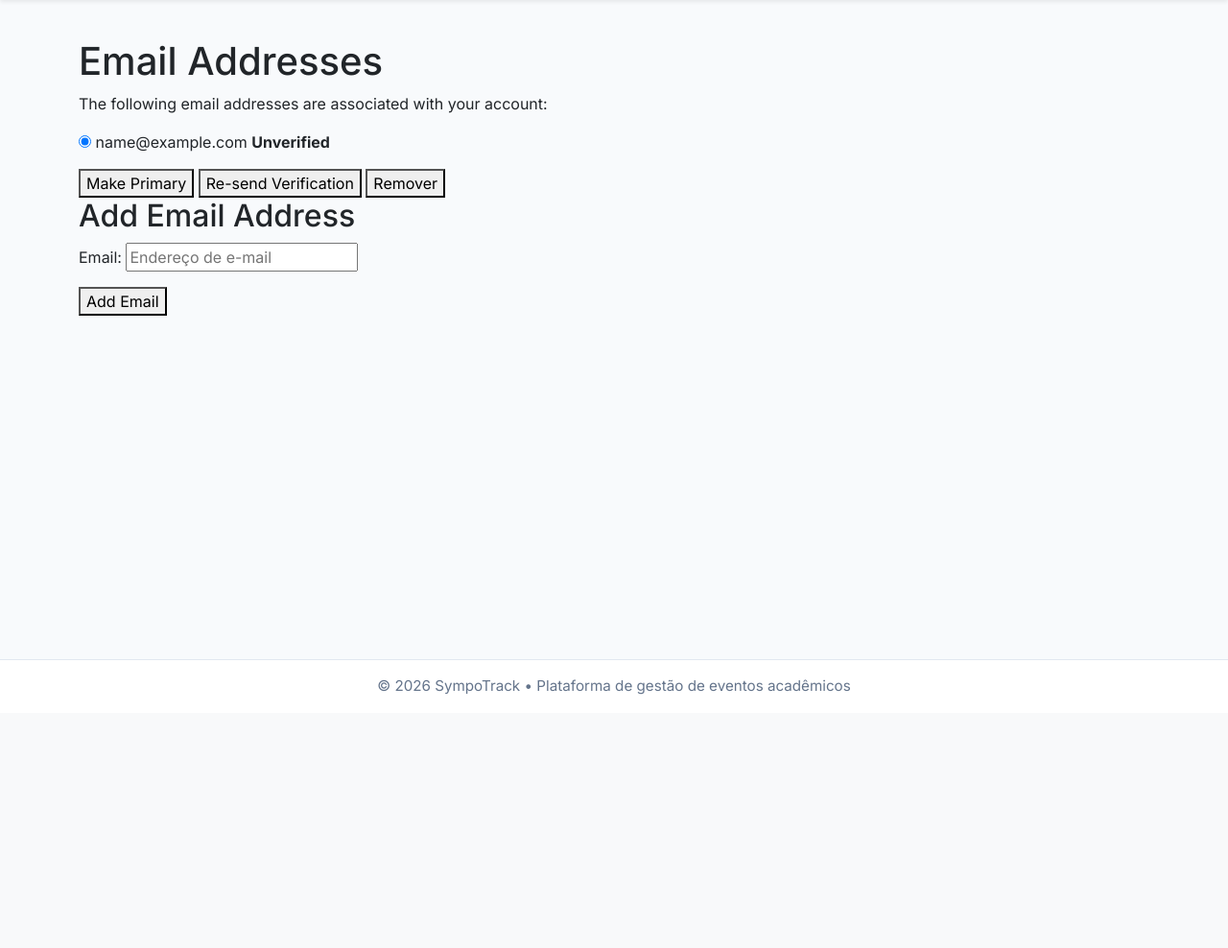
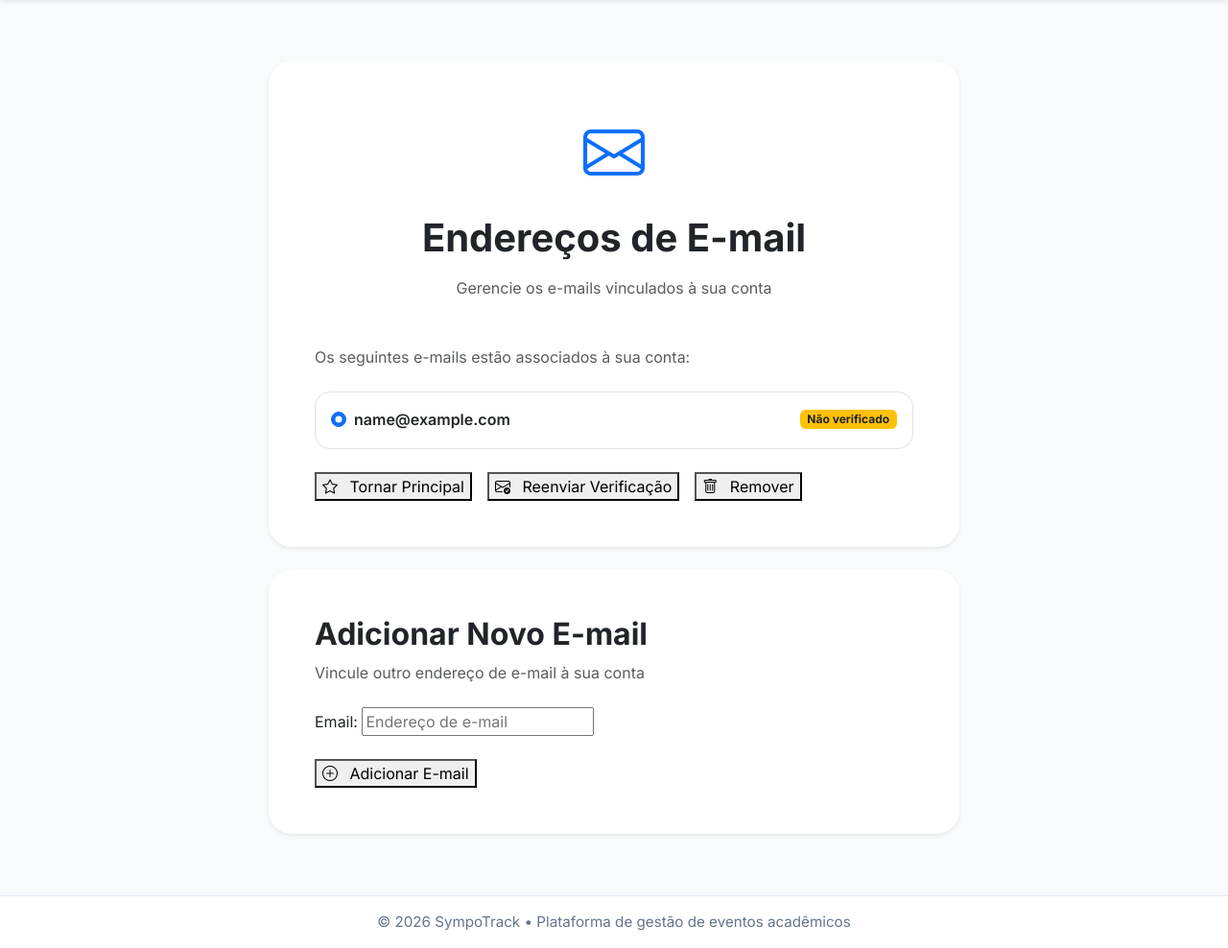
Before and after one commit to Tobias-Costa/SympoTrack, a Django app: page /accounts/email/ in a window 1280 px wide. Shown: the part 57-1045 px from the top of the page at 96% size. Before the commit the page ends 781 px from the top, so only its background shows below. Run offline with Django 5.2, Linux system fonts and the light colour scheme; the visitor is signed in with stand-in values (Sample User, id 1); data comes from the database, SQL or seed files in the repository.

Commit message:
feat: email.html customized

```diff
--- a/sympo_track_app/templates/account/email.html
+++ b/sympo_track_app/templates/account/email.html
@@ -1,83 +1,293 @@
 {% extends "account/base_manage_email.html" %}
+
 {% load static allauth i18n %}
+
+
+<!-- TÍTULO -->
 {% block head_title %}
     {% trans "Email Addresses" %}
 {% endblock head_title %}
+
+
+<!-- CONTEÚDO -->
 {% block content %}
-    {% element h1 %}
-        {% trans "Email Addresses" %}
+
+<div class="container-fluid">
+
+    <div class="row justify-content-center py-4">
+
+        <div class="col-12 col-lg-10 col-xl-8">
+
+            <!-- CARD PRINCIPAL -->
+            <div class="card global-card border-0 shadow-sm mb-4">
+
+                <div class="card-body p-4 p-md-5">
+
+                    <!-- CABEÇALHO -->
+                    <div class="text-center mb-5">
+
+                        <div class="mb-3">
+
+                            <i class="bi bi-envelope text-primary"
+                               style="font-size: clamp(3rem, 5vw, 4rem);"></i>
+
+                        </div>
+
+                        <h1 class="fw-bold mb-3">
+
+                            Endereços de E-mail
+
+                        </h1>
+
+                        <p class="text-muted mb-0">
+
+                            Gerencie os e-mails vinculados à sua conta
+
+                        </p>
+
+                    </div>
+
+
+                    <!-- LISTA DE EMAILS -->
+                    {% if emailaddresses %}
+
+                        <p class="text-muted mb-4">
+
+                            Os seguintes e-mails estão associados à sua conta:
+
+                        </p>
+
+                        {% url 'account_email' as email_url %}
+
+                        {% element form form=form action=email_url method="post" tags="email,list" %}
+
+                            {% slot body %}
+
+                                {% csrf_token %}
+
+                                <div class="d-flex flex-column gap-3">
+
+                                    {% for radio in emailaddress_radios %}
+
+                                        {% with emailaddress=radio.emailaddress %}
+
+                                            <div class="border rounded-4 p-3">
+
+                                                <div class="form-check">
+
+                                                    <input class="form-check-input"
+                                                           type="radio"
+                                                           name="email"
+                                                           value="{{ emailaddress.email }}"
+                                                           id="{{ radio.id }}"
+                                                           {% if radio.checked %}checked{% endif %}>
+
+                                                    <label class="form-check-label w-100"
+                                                           for="{{ radio.id }}">
+
+                                                        <div class="d-flex flex-column flex-md-row justify-content-between align-items-start align-items-md-center gap-2">
+
+                                                            <!-- EMAIL -->
+                                                            <div class="fw-semibold">
+
+                                                                {{ emailaddress.email }}
+
+                                                            </div>
+
+
+                                                            <!-- BADGES -->
+                                                            <div class="d-flex flex-wrap gap-2">
+
+                                                                {% if emailaddress.verified %}
+
+                                                                    <span class="badge bg-success">
+
+                                                                        Verificado
+
+                                                                    </span>
+
+                                                                {% else %}
+
+                                                                    <span class="badge bg-warning text-dark">
+
+                                                                        Não verificado
+
+                                                                    </span>
+
+                                                                {% endif %}
+
+                                                                {% if emailaddress.primary %}
+
+                                                                    <span class="badge bg-primary">
+
+                                                                        Principal
+
+                                                                    </span>
+
+                                                                {% endif %}
+
+                                                            </div>
+
+                                                        </div>
+
+                                                    </label>
+
+                                                </div>
+
+                                            </div>
+
+                                        {% endwith %}
+
+                                    {% endfor %}
+
+                                </div>
+
+                            {% endslot %}
+
+
+                            <!-- AÇÕES -->
+                            {% slot actions %}
+
+                                <div class="d-grid d-md-flex gap-3 mt-4">
+
+                                    <!-- PRINCIPAL -->
+                                    {% element button type="submit" name="action_primary" %}
+
+                                        <i class="bi bi-star me-2"></i>
+                                        Tornar Principal
+
                                     {% endelement %}
-    {% if emailaddresses %}
-        {% element p %}
-            {% trans 'The following email addresses are associated with your account:' %}
+
+
+                                    <!-- REENVIAR -->
+                                    {% element button tags="secondary" type="submit" name="action_send" %}
+
+                                        <i class="bi bi-envelope-check me-2"></i>
+                                        Reenviar Verificação
+
                                     {% endelement %}
-        {% url 'account_email' as email_url %}
-        {% element form form=form action=email_url method="post" tags="email,list" %}
+
+
+                                    <!-- REMOVER -->
+                                    {% element button tags="danger,delete" type="submit" name="action_remove" %}
+
+                                        <i class="bi bi-trash me-2"></i>
+                                        Remover
+
+                                    {% endelement %}
+
+                                </div>
+
+                            {% endslot %}
+
+                        {% endelement %}
+
+                    {% else %}
+
+                        <!-- SEM EMAIL -->
+                        <div class="alert alert-warning border-0 rounded-4">
+
+                            {% include "account/snippets/warn_no_email.html" %}
+
+                        </div>
+
+                    {% endif %}
+
+                </div>
+
+            </div>
+
+
+            <!-- ADICIONAR EMAIL -->
+            {% if can_add_email %}
+
+                <div class="card global-card border-0 shadow-sm">
+
+                    <div class="card-body p-4 p-md-5">
+
+                        <div class="mb-4">
+
+                            <h2 class="fw-bold mb-2">
+
+                                Adicionar Novo E-mail
+
+                            </h2>
+
+                            <p class="text-muted mb-0">
+
+                                Vincule outro endereço de e-mail à sua conta
+
+                            </p>
+
+                        </div>
+
+
+                        {% url 'account_email' as action_url %}
+
+                        {% element form form=form method="post" action=action_url tags="email,add" %}
+
                             {% slot body %}
+
                                 {% csrf_token %}
-                {% for radio in emailaddress_radios %}
-                    {% with emailaddress=radio.emailaddress %}
-                        {% element field type="radio" checked=radio.checked name="email" value=emailaddress.email id=radio.id %}
-                            {% slot label %}
-                                {{ emailaddress.email }}
-                                {% if emailaddress.verified %}
-                                    {% element badge tags="success,email,verified" %}
-                                        {% translate "Verified" %}
-                                    {% endelement %}
-                                {% else %}
-                                    {% element badge tags="warning,email,unverified" %}
-                                        {% translate "Unverified" %}
-                                    {% endelement %}
-                                {% endif %}
-                                {% if emailaddress.primary %}
-                                    {% element badge tags="email,primary" %}
-                                        {% translate "Primary" %}
-                                    {% endelement %}
-                                {% endif %}
-                            {% endslot %}
-                        {% endelement %}
-                    {% endwith %}
-                {% endfor %}
-            {% endslot %}
-            {% slot actions %}
-                {% element button type="submit" name="action_primary" %}
-                    {% trans 'Make Primary' %}
-                {% endelement %}
-                {% element button tags="secondary" type="submit" name="action_send" %}
-                    {% trans 'Re-send Verification' %}
-                {% endelement %}
-                {% element button tags="danger,delete" type="submit" name="action_remove" %}
-                    {% trans 'Remove' %}
-                {% endelement %}
-            {% endslot %}
-        {% endelement %}
-    {% else %}
-        {% include "account/snippets/warn_no_email.html" %}
-    {% endif %}
-    {% if can_add_email %}
-        {% element h2 %}
-            {% trans "Add Email Address" %}
-        {% endelement %}
-        {% url 'account_email' as action_url %}
-        {% element form form=form method="post" action=action_url tags="email,add" %}
-            {% slot body %}
-                {% csrf_token %}
+
+                                <div class="mb-4">
+
                                     {% element fields form=form %}
                                     {% endelement %}
+
+                                </div>
+
                             {% endslot %}
+
+
                             {% slot actions %}
+
+                                <div class="d-grid d-md-inline">
+
                                     {% element button name="action_add" type="submit" %}
-                    {% trans "Add Email" %}
+
+                                        <i class="bi bi-plus-circle me-2"></i>
+                                        Adicionar E-mail
+
                                     {% endelement %}
+
+                                </div>
+
                             {% endslot %}
+
                         {% endelement %}
+
+                    </div>
+
+                </div>
+
             {% endif %}
+
+        </div>
+
+    </div>
+
+</div>
+
 {% endblock content %}
+
+
+<!-- SCRIPTS -->
 {% block extra_body %}
+
 <script src="{% static 'account/js/account.js' %}"></script>
+
 <script src="{% static 'account/js/onload.js' %}"></script>
-    <script data-allauth-onload="allauth.account.forms.manageEmailForm" type="application/json">{
-    "i18n": {"confirmDelete": "{% trans 'Do you really want to remove the selected email address?' %}"}
+
+<script data-allauth-onload="allauth.account.forms.manageEmailForm"
+        type="application/json">
+
+{
+    "i18n": {
+        "confirmDelete": "{% trans 'Do you really want to remove the selected email address?' %}"
     }
+}
+
 </script>
+
 {% endblock extra_body %}
```
Lines whose indentation alone changed are shown as unchanged.
